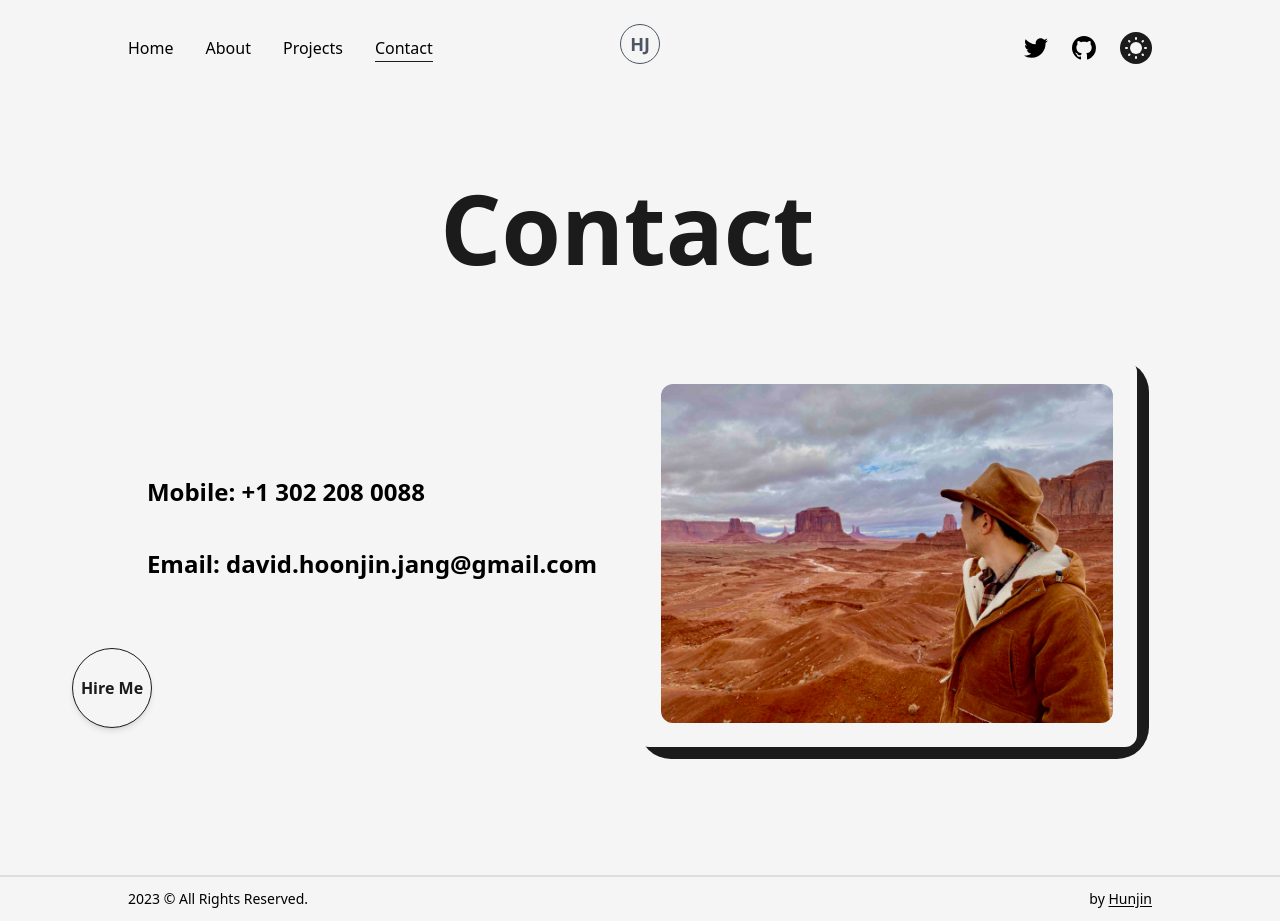
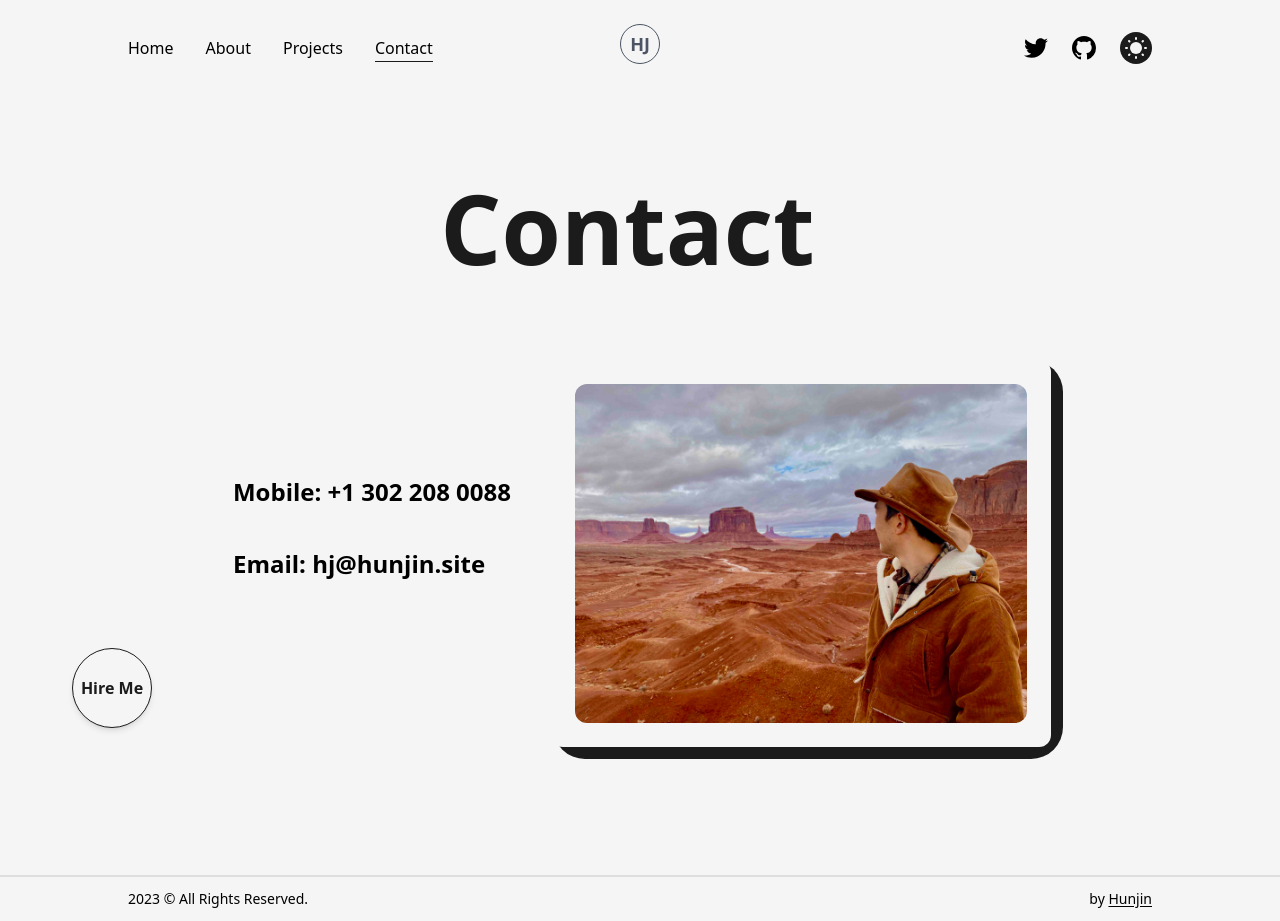
Before and after one commit to HJ-David/next-portfolio, a Next.js app: page /contact in a window 1280 px wide. Built offline with nearby package versions, Linux system fonts and the light colour scheme.

Commit message:
new email update

```diff
--- a/src/components/HireMe.js
+++ b/src/components/HireMe.js
@@ -16,7 +16,7 @@ const HireMe = () => {
         />
 
         <Link
-          href='mailto:david.hoonjin.jang@gmail.com'
+          href='mailto:hj@hunjin.site'
           className='flex items-center justify-center
 absolute left-1/2 top-1/2 -translate-x-1/2 -translate-y-1/2 bg-light
 text-dark shadow-md border border-solid border-dark dark:border-light w-20 h-20 rounded-full
--- a/src/components/NavBar.js
+++ b/src/components/NavBar.js
@@ -125,7 +125,7 @@ const NavBar = () => {
             <BsGithub className='text-2xl' />
           </motion.a>
           {/* <motion.a
-            href='mailto:david.hoonjin.jang@gmail.com'
+            href='mailto:hj@hunjin.site'
             target={"_blank"}
             className='w-6 mx-3'
             whileHover={{ y: -2 }}
@@ -204,7 +204,7 @@ const NavBar = () => {
               <BsGithub className='text-2xl' />
             </motion.a>
             {/* <motion.a
-              href='mailto:david.hoonjin.jang@gmail.com'
+              href='mailto:hj@hunjin.site'
               target={"_blank"}
               className='w-6 mx-3  rounded-full sm:mx-1'
               whileHover={{ y: -2 }}
--- a/src/pages/contact.js
+++ b/src/pages/contact.js
@@ -39,11 +39,11 @@ const about = () => {
               </a>
 
               <a
-                href='mailto:david.hoonjin.jang@gmail.com'
+                href='mailto:hj@hunjin.site'
                 target={"_blank"}
                 className='my-10 ml-1 font-bold text-2xl sm:text-2xl'
               >
-                Email: david.hoonjin.jang@gmail.com
+                Email: hj@hunjin.site
               </a>
 
               <p className='my-4 font-medium'></p>
--- a/src/pages/index.js
+++ b/src/pages/index.js
@@ -105,10 +105,10 @@ export default function Home() {
                   '
                     download={true}
                   >
-                    Resume <BsCloudDownload className="w-6 sm:w-4 ml-1" />
+                    Resume <BsCloudDownload className='w-6 sm:w-4 ml-1' />
                   </Link>
                   <Link
-                    href='mailto:david.hoonjin.jang@gmail.com'
+                    href='mailto:hj@hunjin.site'
                     target={"_blank"}
                     className='ml-4 text-lg font-medium capitalize text-dark underline dark:text-light md:text-base'
                   >
```
